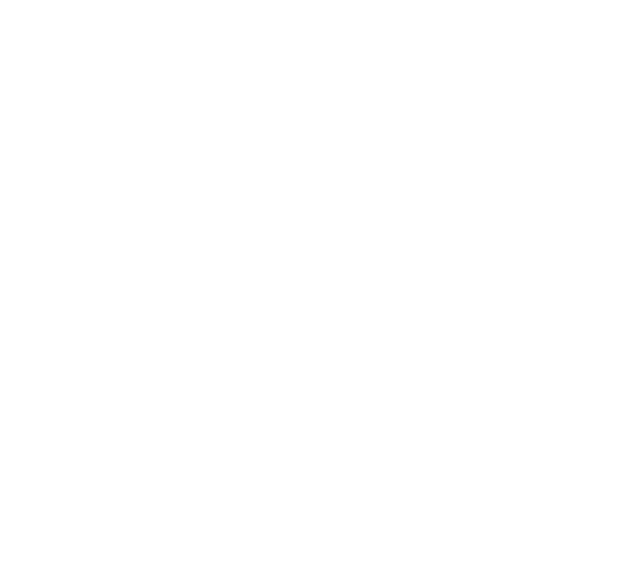
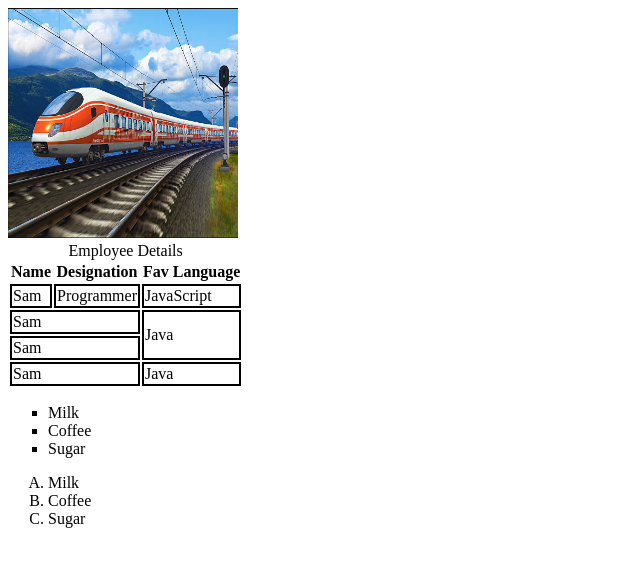
Before and after one commit to shbarman88-bot/Sigma-Web-Development-Course, a plain HTML site: page Video4/index.html in a window 1280 px wide. Shown: the whole page, without its empty margins (0-640 px from the left). Drawn offline with Linux system fonts and the light colour scheme.

Commit message:
Table, List, Images

```diff
--- a/Video4/index.html
+++ b/Video4/index.html
@@ -1,11 +1,64 @@
 <!DOCTYPE html>
 <html lang="en">
+
 <head>
     <meta charset="UTF-8">
     <meta name="viewport" content="width=device-width, initial-scale=1.0">
     <title>Images</title>
+    <link rel="stylesheet" href="style.css">
 </head>
+
 <body>
+    <img width="230" height="230" src="images.png" alt="train image">
+    <table>
+        <caption>Employee Details</caption>
+        <thead>
 
+            <tr>
+                <th>Name</th>
+                <th>Designation</th>
+                <th>Fav Language</th>
+            </tr>
+        </thead>
+       </tbody>
+
+
+
+        <tr>
+            <td>Sam</td>
+            <td>Programmer</td>
+            <td>JavaScript</td>
+
+        </tr>
+        <tr>
+            <td colspan="2">Sam</td>
+            <td rowspan="2">Java</td>
+
+        </tr>
+        <tr>
+            <td colspan="2">Sam</td>
+
+
+        </tr>
+        </tbody>
+        <tfoot>
+            <tr>
+                <td colspan="2">Sam</td>
+                <td rowspan="2">Java</td>
+
+            </tr>
+        </tfoot>
+    </table>
+    <ul type="square">
+        <li>Milk</li>
+        <li>Coffee</li>
+        <li>Sugar</li>
+    </ul>
+    <ol type="A">
+        <li>Milk</li>
+        <li>Coffee</li>
+        <li>Sugar</li>
+    </ol
 </body>
+
 </html>
--- /dev/null
+++ b/Video4/style.css
@@ -0,0 +1,3 @@
+td{
+    border: 2px solid black;
+}
```
Also changed, not shown: Video4/images.png (added).
